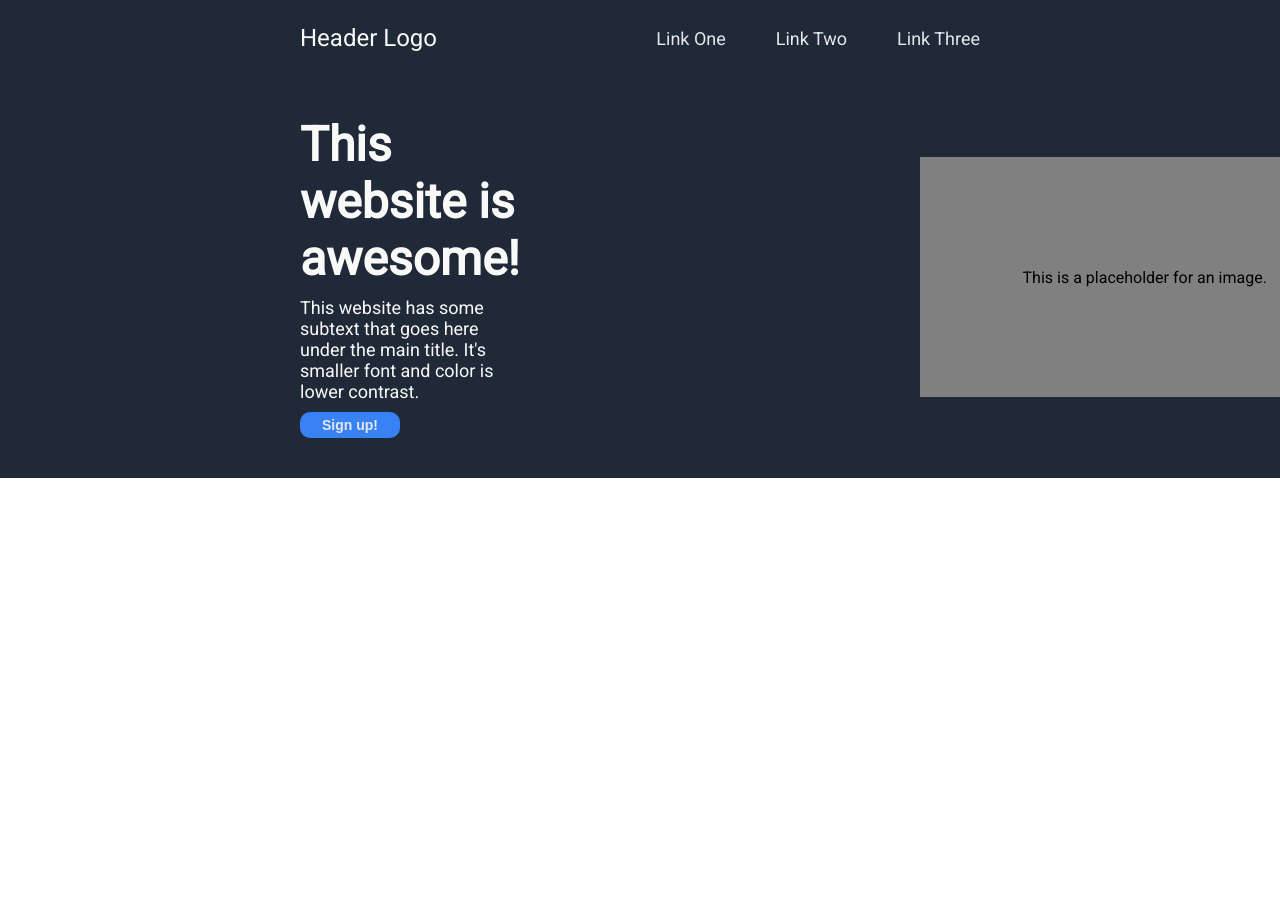
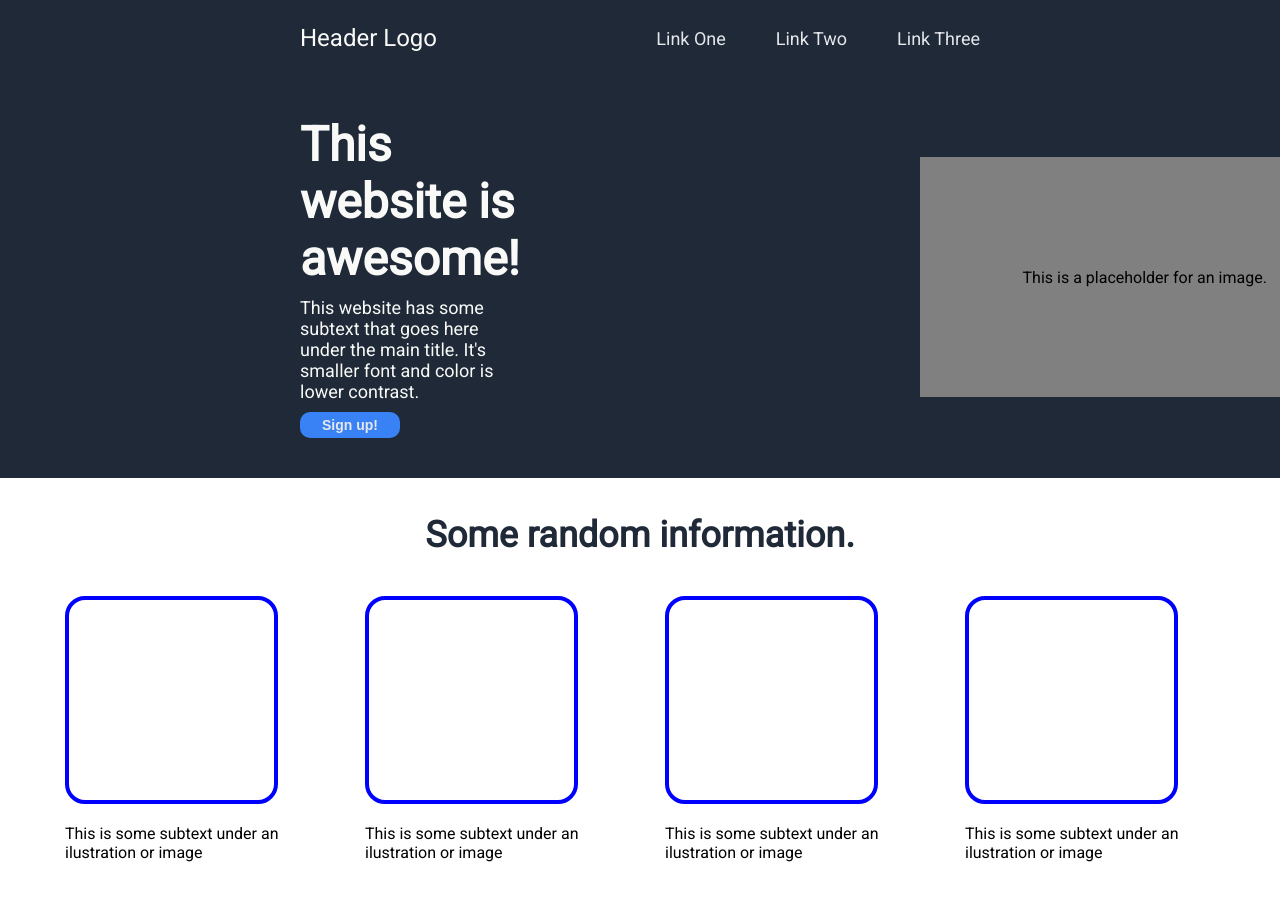
Before and after one commit to Zaq999/odin-landing-page, a plain HTML site: page index.html in a window 1280 px wide. Shown: the top 912 px of the page. Before the commit the page ends 800 px from the top, so only its background shows below. Drawn offline with Linux system fonts and the light colour scheme.

Commit message:
Add information section
Add information content into index.html and css stylization

```diff
--- a/index.html
+++ b/index.html
@@ -32,6 +32,29 @@
         </div>
     </div>
 
+    <div class="information">
+        <p>Some random information.</p>
+
+        <div class="info-container">
+            <div class="info">
+                <div class="image"></div>
+                <div class="text">This is some subtext under an ilustration or image</div>
+            </div>
+            <div class="info">
+                <div class="image"></div>
+                <div class="text">This is some subtext under an ilustration or image</div>
+            </div>
+            <div class="info">
+                <div class="image"></div>
+                <div class="text">This is some subtext under an ilustration or image</div>
+            </div>
+            <div class="info">
+                <div class="image"></div>
+                <div class="text">This is some subtext under an ilustration or image</div>
+            </div>
+
+        </div>
+    </div>
 
 </body>
 </html>
--- a/style.css
+++ b/style.css
@@ -96,3 +96,32 @@ body {
     width: 450px;
     background-color: grey;
 }
+
+.information p {
+    text-align: center;
+    font-size: 36px;
+    color: #1f2937;
+    font-weight: 900;
+    margin-bottom: 40px;
+}
+
+.info-container {
+    display: flex;
+    justify-content: center;
+    gap: 50px;
+    padding-bottom: 50px;
+    min-height: min-content;
+}
+
+.info {
+    max-width: 250px;
+    display: block;
+}
+
+.image {
+    width: 205px;
+    height: 200px;
+    border: 4px solid blue;
+    border-radius: 20px;
+    margin-bottom: 20px;
+}
```
